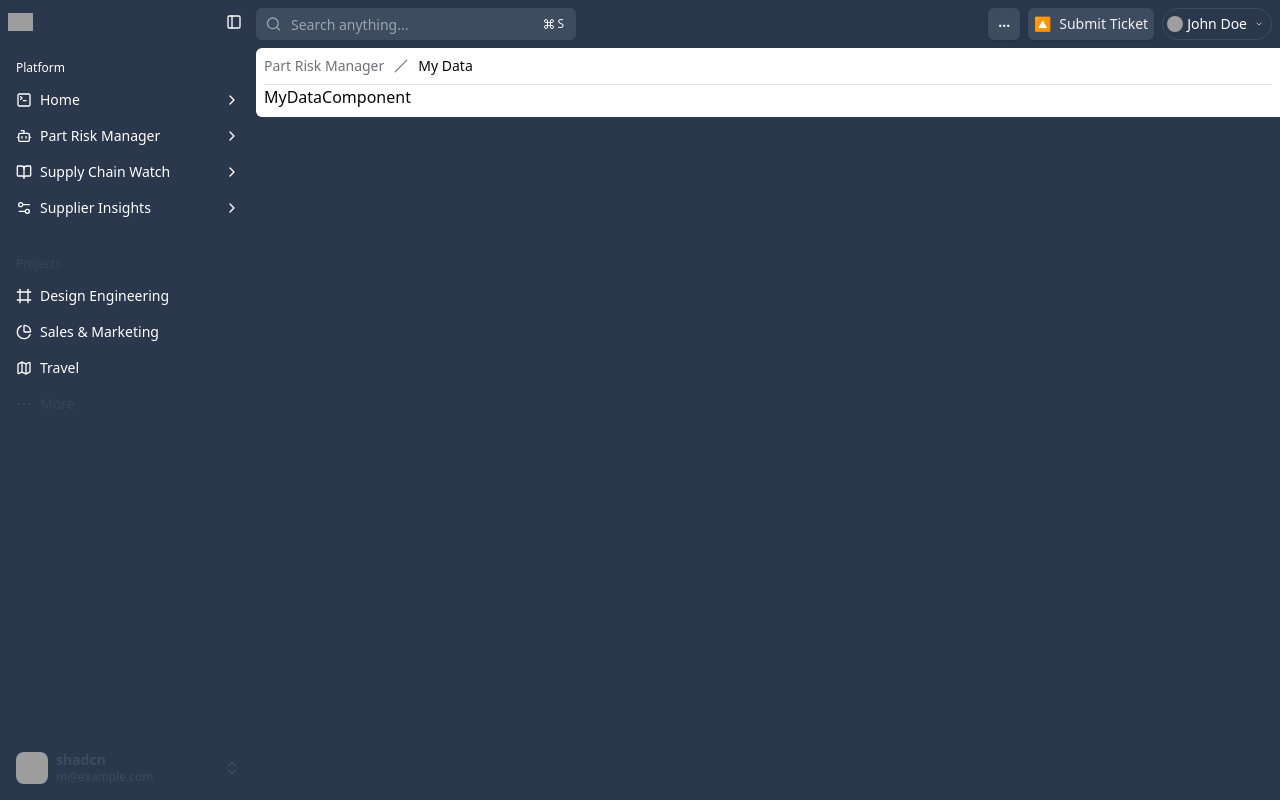
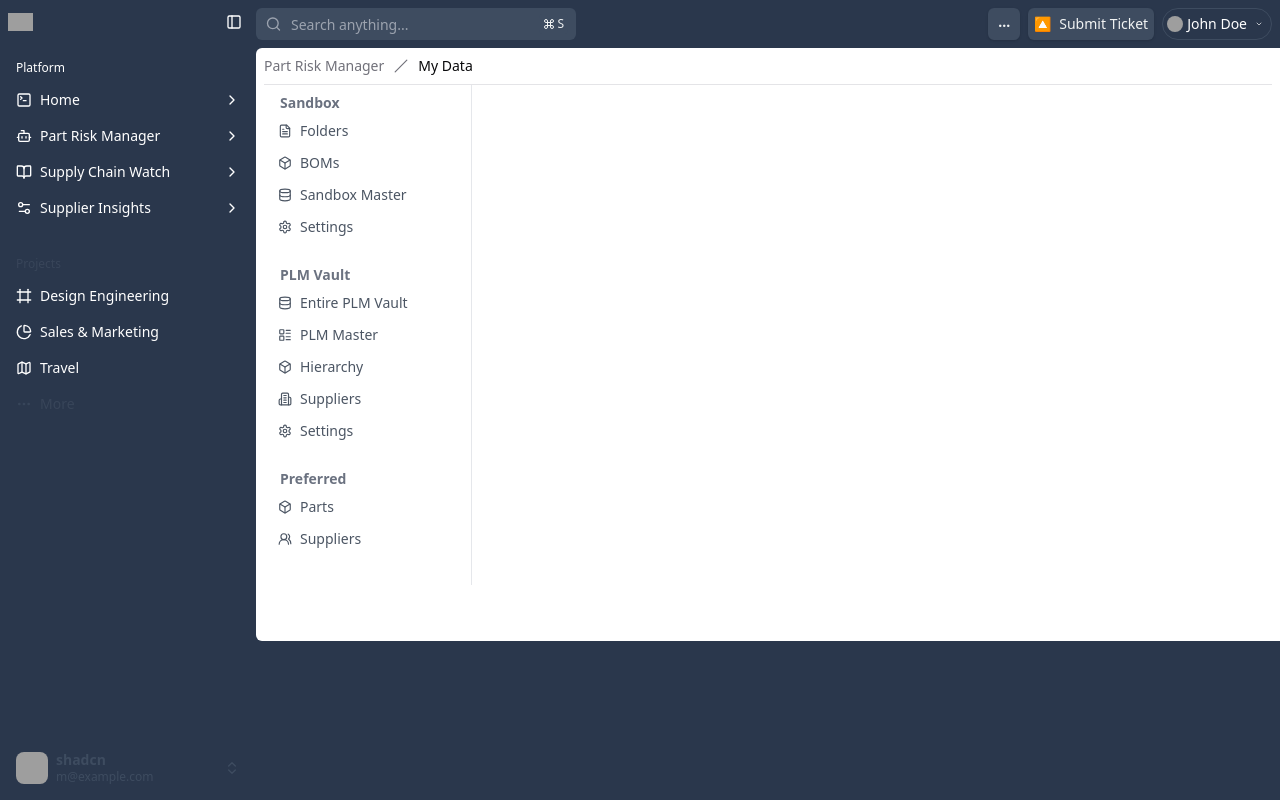
Before and after one commit to aadarsh10c/Z2Dashboard, a React (Vite) app: page /part-risk-manager/my-data in a window 1280 px wide. Built offline with nearby package versions, Linux system fonts and the light colour scheme; grey boxes are pictures that could not be loaded.

Commit message:
feat: enhance MyDataComponent with dynamic sidebar integration and icon mapping

```diff
--- /dev/null
+++ b/src/lib/MyDataSidebarData.json
@@ -0,0 +1,77 @@
+{
+  "menuItems": [
+    {
+      "title": "Sandbox",
+      "isHeader": true,
+      "subitems": [
+        {
+          "title": "Folders",
+          "iconName": "FileText",
+          "url": "/part-risk-manager/my-data/folders"
+        },
+        {
+          "title": "BOMs",
+          "iconName": "Box",
+          "url": "/part-risk-manager/my-data/boms"
+        },
+        {
+          "title": "Sandbox Master",
+          "iconName": "Database",
+          "url": "/part-risk-manager/my-data/sandbox-master"
+        },
+        {
+          "title": "Settings",
+          "iconName": "Settings",
+          "url": "/part-risk-manager/my-data/settings"
+        }
+      ]
+    },
+    {
+      "title": "PLM Vault",
+      "isHeader": true,
+      "subitems": [
+        {
+          "title": "Entire PLM Vault",
+          "iconName": "Database",
+          "url": "/plm/vault"
+        },
+        {
+          "title": "PLM Master",
+          "iconName": "LayoutList",
+          "url": "/plm/master"
+        },
+        {
+          "title": "Hierarchy",
+          "iconName": "Box",
+          "url": "/plm/hierarchy"
+        },
+        {
+          "title": "Suppliers",
+          "iconName": "Building2",
+          "url": "/plm/suppliers"
+        },
+        {
+          "title": "Settings",
+          "iconName": "Settings",
+          "url": "/plm/settings"
+        }
+      ]
+    },
+    {
+      "title": "Preferred",
+      "isHeader": true,
+      "subitems": [
+        {
+          "title": "Parts",
+          "iconName": "Box",
+          "url": "/preferred/parts"
+        },
+        {
+          "title": "Suppliers",
+          "iconName": "Users2",
+          "url": "/preferred/suppliers"
+        }
+      ]
+    }
+  ]
+}
--- a/src/pages/PageRisk/SubPages/MyData/MyDataComponent.jsx
+++ b/src/pages/PageRisk/SubPages/MyData/MyDataComponent.jsx
@@ -1,5 +1,43 @@
+import {
+  FileText,
+  Settings,
+  Box,
+  Database,
+  Building2,
+  LayoutList,
+  Users2,
+} from "lucide-react";
+import { StaticSidebar } from "@/util/StaticSidebar";
+import sidebarData from "@/lib/MyDataSidebarData.json";
+
 function MyDataComponent() {
-  return <div>MyDataComponent</div>;
+  // Create icon mapping - moved outside component to avoid recreation on each render
+  const iconComponents = {
+    FileText,
+    Settings,
+    Box,
+    Database,
+    Building2,
+    LayoutList,
+    Users2,
+  };
+
+  // Transform the menu items with proper icon components
+  const menuItems = sidebarData.menuItems.map((item) => ({
+    ...item,
+    subitems: item.subitems?.map((subitem) => ({
+      ...subitem,
+      icon: iconComponents[subitem.iconName],
+    })),
+  }));
+
+  return (
+    <div className="h-full">
+      <StaticSidebar menuItems={menuItems} />
+      <div className="flex-1 p-6">{/* Add your main content here */}</div>
+    </div>
+  );
 }
+
 // the structure of the page top level view is as follows:
 export default MyDataComponent;
--- /dev/null
+++ b/src/util/StaticSidebar.jsx
@@ -0,0 +1,55 @@
+import PropTypes from "prop-types";
+
+export function StaticSidebar({
+  menuItems ,
+  className = "",
+}) {
+  return (
+    <aside className={`w-52 bg-white border-r border-gray-200 ${className}`}>
+      <nav className="px-2 py-2">
+        {menuItems.map((item, index) => (
+          <div
+            key={item.title}
+            className={`mb-6 ${index === menuItems.length - 1 ? "" : "mb-6"}`}
+          >
+            {item.isHeader ? (
+              <div className="px-2 mb-1 text-sm font-semibold text-gray-500">
+                {item.title}
+              </div>
+            ) : null}
+            {item.subitems?.map((subitem) => (
+              <a
+                key={subitem.title}
+                href={subitem.url}
+                className="flex items-center px-1.5 py-1 gap-2 mb-1 text-gray-600 rounded-md hover:bg-gray-100 transition-colors"
+              >
+                {subitem.icon && <subitem.icon className="w-3.5 h-3.5" />}
+                <span className="text-sm">{subitem.title}</span>
+              </a>
+            ))}
+          </div>
+        ))}
+      </nav>
+    </aside>
+  );
+}
+
+// PropTypes validation
+const menuItemShape = PropTypes.shape({
+  title: PropTypes.string.isRequired,
+  icon: PropTypes.elementType,
+  url: PropTypes.string,
+  isHeader: PropTypes.bool,
+  subitems: PropTypes.arrayOf(
+    PropTypes.shape({
+      title: PropTypes.string.isRequired,
+      icon: PropTypes.elementType,
+      url: PropTypes.string,
+    })
+  ),
+});
+
+StaticSidebar.propTypes = {
+  menuItems: PropTypes.arrayOf(menuItemShape),
+  className: PropTypes.string,
+};
```
